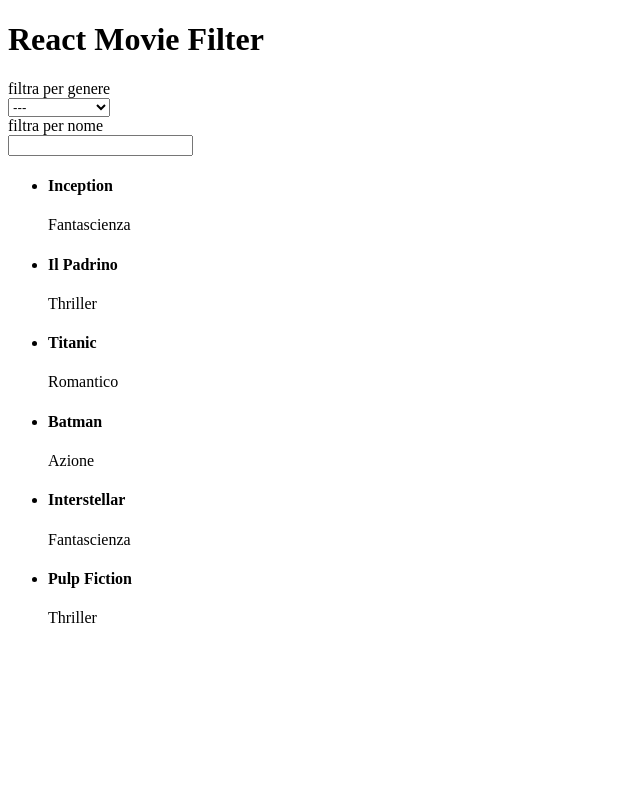
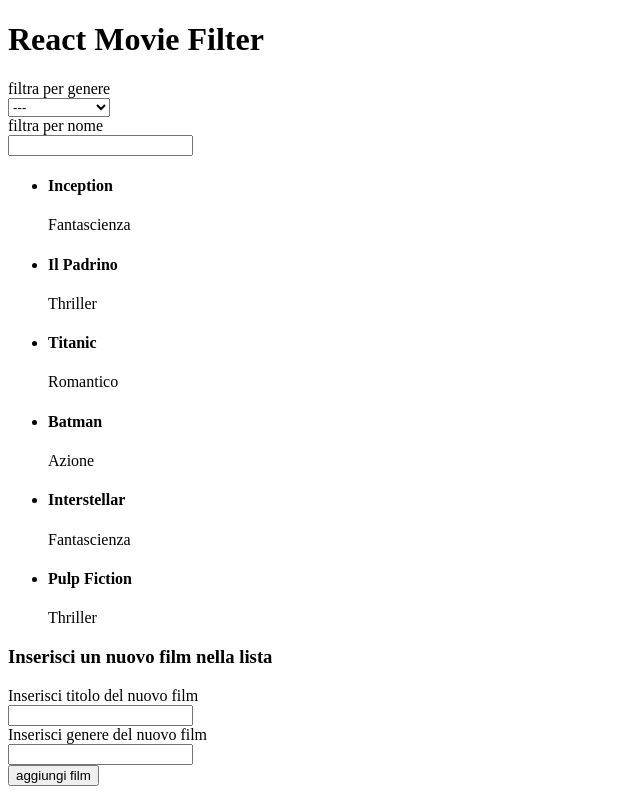
Before and after one commit to PierdomenicoPacilio/react-movie-filter, a React (Vite) app: page / in a window 1280 px wide. Shown: the whole page, without its empty margins (0-640 px from the left). Built offline with nearby package versions, Linux system fonts and the light colour scheme.

Commit message:
feat: first add form

```diff
--- a/src/App.jsx
+++ b/src/App.jsx
@@ -15,17 +15,35 @@ function App() {
   const [films, setFilms] = useState(filmsArray)
   const [selectedGenre, setSelectedGenre] = useState("")
   const [selectedFilm, setSelectedFilm] = useState("")
+  const [newFilm, setNewFilm] = useState("")
+  const [newFilmGenre, setNewFilmGenre] = useState("")
 
+
+  // USE EFFECT DEL FILTRO
   useEffect(() => {
     let filteredFilms = filmsArray
     if (selectedGenre !== "") {
       filteredFilms = filmsArray.filter(film => film.genre === selectedGenre)
     }
     if (selectedFilm !== "") {
-      filteredFilms = filteredFilms.filter(film => film.title.includes(selectedFilm))
+      filteredFilms = filteredFilms.filter(film => film.title.toLocaleLowerCase().includes(selectedFilm.toLowerCase()))
     }
     setFilms(filteredFilms)
   }, [selectedGenre, selectedFilm])
+
+  const addNewFilm = (newFilm, newFilmGenre) => {
+    if (newFilm === '' || newFilmGenre === '') {
+      return
+    }
+    const newFilmObject = {
+      title: newFilm,
+      genre: newFilmGenre
+    }
+    const updatedFilms = [...films, newFilmObject]
+    setFilms(updatedFilms)
+    setNewFilm('')
+    setNewFilmGenre('')
+  }
 
 
 
@@ -36,10 +54,8 @@ function App() {
       <div>
         <select onChange={(event) => setSelectedGenre(event.target.value)} value={selectedGenre}>
           <option value="">---</option>
-          <option>Fantascienza</option>
-          <option>Thriller</option>
-          <option>Romantico</option>
-          <option>Azione</option>
+          {filmsArray.map(film =>
+            <option>{film.genre}</option>)}
         </select>
       </div>
       <label>filtra per nome</label>
@@ -55,7 +71,29 @@ function App() {
             <h4>{film.title}</h4>
             <p>{film.genre}</p>
           </li>)}
+        {films.length === 0 && <p>Nessun film trovato 😢</p>}
       </ul>
+      <form onSubmit={(event) => {
+        event.preventDefault()
+        addNewFilm(newFilm, newFilmGenre)
+      }}>
+        <h3>Inserisci un nuovo film nella lista</h3>
+        <label>Inserisci titolo del nuovo film</label>
+        <div>
+          <input
+            type="text"
+            value={newFilm}
+            onChange={(event) => setNewFilm(event.target.value)} />
+        </div>
+        <label>Inserisci genere del nuovo film</label>
+        <div>
+          <input
+            type="text"
+            value={newFilmGenre}
+            onChange={(event) => setNewFilmGenre(event.target.value)} />
+        </div>
+        <button>aggiungi film</button>
+      </form>
     </>
   )
 }
```
